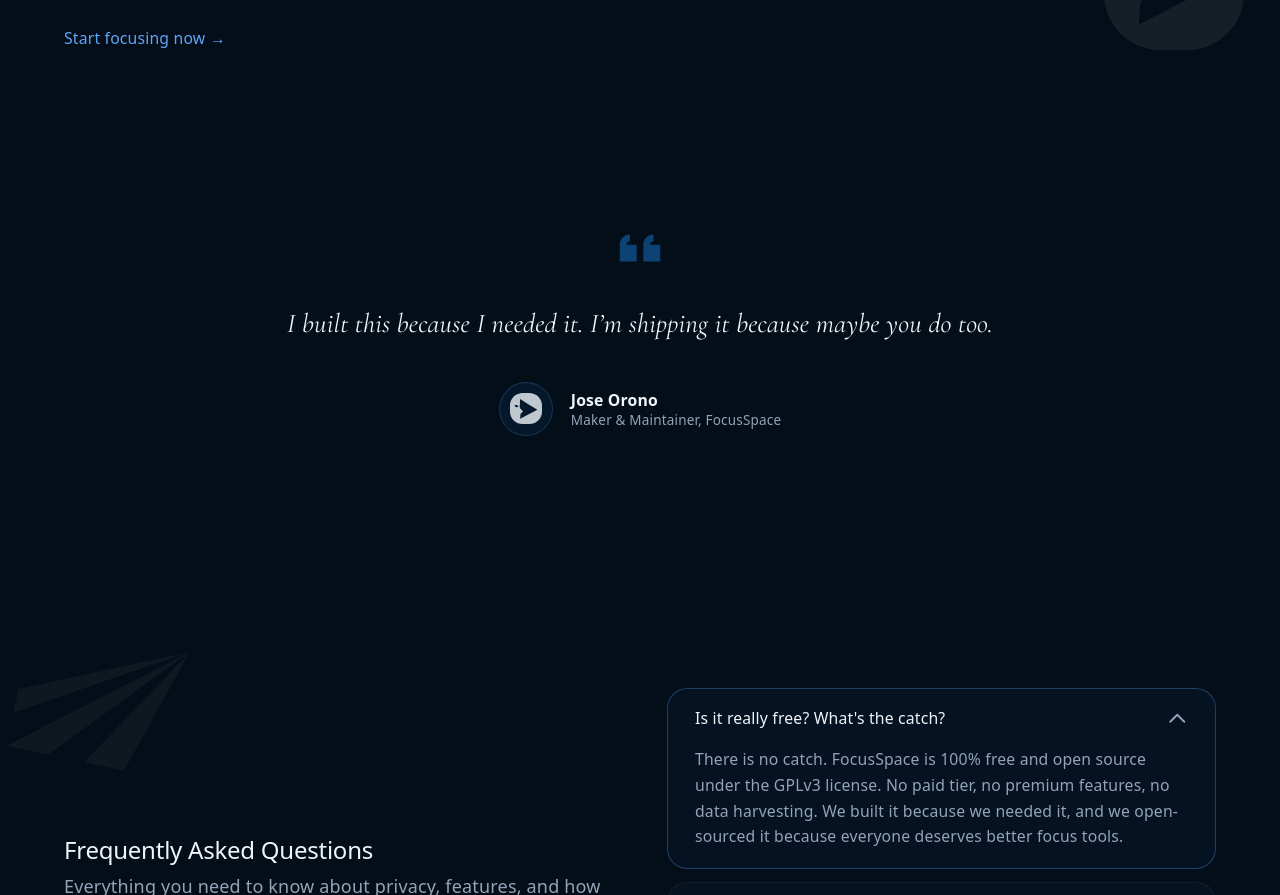
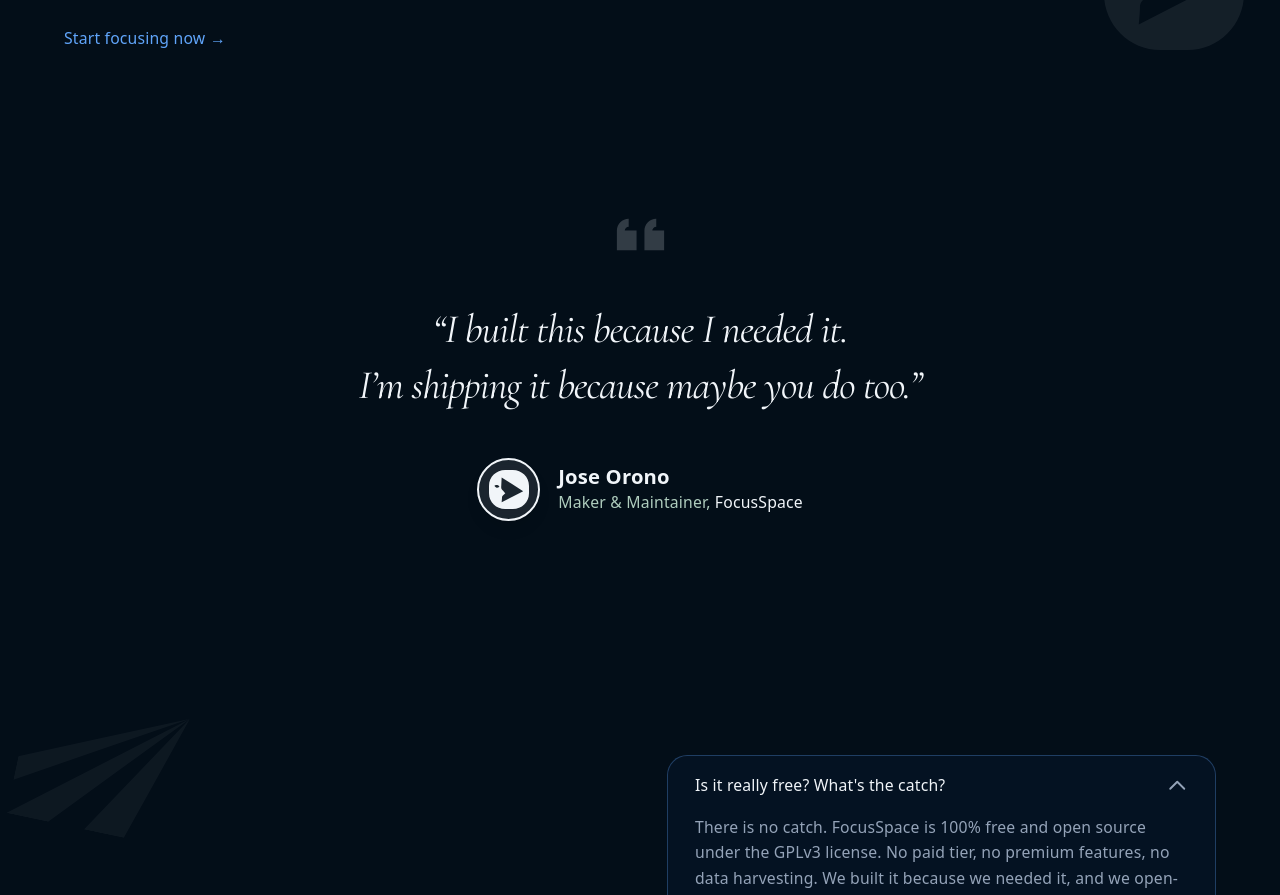
Before and after one commit to joseorono/focusspace-web, a React (Vite) app: page / in a window 1280 px wide. Shown: the part 2706-3601 px from the top of the page. Built offline with nearby package versions, Linux system fonts and the light colour scheme.

Commit message:
QuoteSection: Ajustes de diseño

```diff
--- a/src/components/QuoteSection.tsx
+++ b/src/components/QuoteSection.tsx
@@ -1,10 +1,10 @@
 export function QuoteSection() {
   return (
-    <section className="relative px-4 py-20 sm:px-6 md:py-28">
-      <div className="mx-auto flex max-w-3xl flex-col items-center text-center">
-        {/* Decorative quotation mark */}
+    <section className="relative px-6 py-20 sm:py-24 overflow-hidden">
+      <div className="relative mx-auto flex max-w-3xl flex-col items-center text-center">
+        {/* Decorative quotation mark - Color suavizado */}
         <svg
-          className="mb-6 h-12 w-12 text-primary/50"
+          className="mb-8 h-14 w-14 text-white/20 animate-fade-up"
           viewBox="0 0 32 32"
           fill="currentColor"
           aria-hidden="true"
@@ -12,30 +12,31 @@ export function QuoteSection() {
           <path d="M10 8c-3.3 0-6 2.7-6 6v10h10V14H8c0-1.1.9-2 2-2V8zm14 0c-3.3 0-6 2.7-6 6v10h10V14h-6c0-1.1.9-2 2-2V8z" />
         </svg>
 
-        <blockquote>
-          <p className="text-xl font-serif italic leading-relaxed text-white md:text-2xl">
-            I built this because I needed it. I&rsquo;m shipping it because
-            maybe you do too.
+        <blockquote className="space-y-4 animate-fade-up" style={{ animationDelay: '150ms' }}>
+          <p className="text-2xl font-serif italic leading-snug text-white md:text-4xl tracking-tight">
+            &ldquo;I built this because I needed it. <br /> I&rsquo;m shipping it because
+            maybe you do too.&rdquo;
           </p>
         </blockquote>
 
-        <div className="mt-8 flex items-center gap-4">
-          <div className="flex h-12 w-12 items-center justify-center overflow-hidden rounded-full border border-primary-light/20 bg-primary/10">
+        <div className="mt-10 flex flex-col items-center gap-4 sm:flex-row sm:text-left animate-fade-up" style={{ animationDelay: '300ms' }}>
+          {/* Avatar con efecto de borde suave */}
+          <div className="flex h-14 w-14 items-center justify-center overflow-hidden rounded-full border-2 border-white bg-white/10 backdrop-blur-sm shadow-lg">
             <img
               src="/icons/persona.svg"
-              alt=""
-              width={32}
-              height={32}
-              className="opacity-80"
+              alt="Jose Orono"
+              width={40}
+              height={40}
+              className="object-cover"
               loading="lazy"
-              decoding="async"
             />
           </div>
-          <div className="text-left">
-            <p className="text-sm font-semibold text-white">Jose Orono</p>
-            <p className="text-xs text-anti-flash-muted">
-              Maker &amp; Maintainer, FocusSpace
-            </p>
+
+          <div className="flex flex-col">
+            <span className="text-lg font-bold text-white leading-none">Jose Orono</span>
+            <span className="mt-1 text-sm font-medium text-green-100/80">
+              Maker & Maintainer, <span className="text-white">FocusSpace</span>
+            </span>
           </div>
         </div>
       </div>
```
